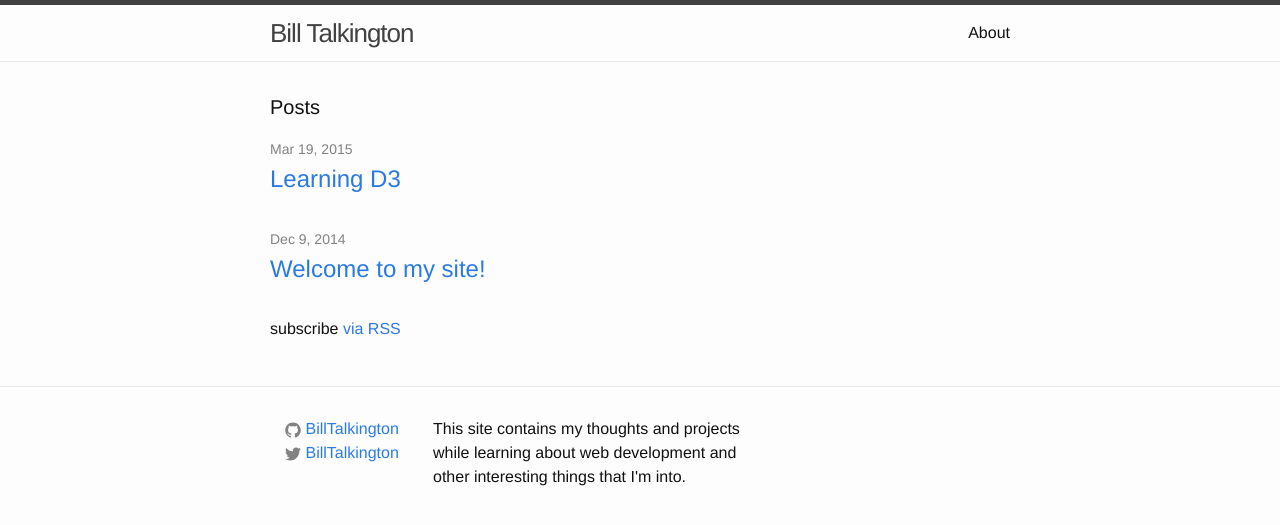
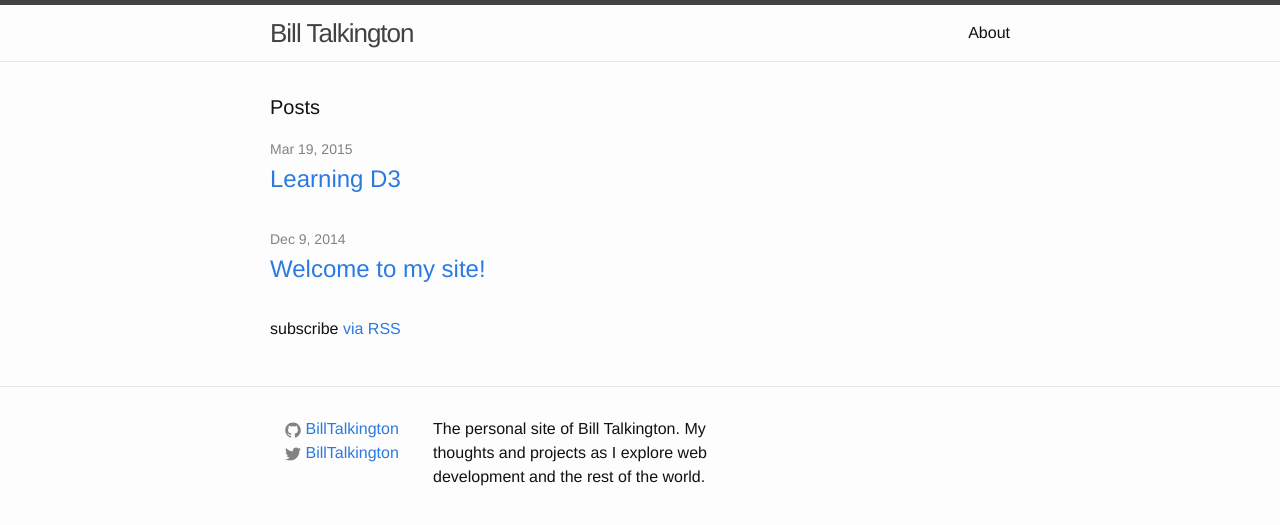
Before and after one commit to BillTalkington/billtalkington.github.io, a Jekyll site: the page built from index.html, in a window 1280 px wide. Shown: the top 525 px of the page. Built offline with Jekyll 4.4.1, drawn with Linux system fonts in a browser that asks for light colours.

Commit message:
Update site description and other settings in _config.yml

```diff
--- a/_config.yml
+++ b/_config.yml
@@ -1,10 +1,7 @@
 # Site settings
 title: Bill Talkington
 # email: your-email@domain.com
-description: > # this means to ignore newlines until "baseurl:"
-  This site contains my thoughts and projects while learning about web development
-  and other interesting things that I'm into.
-baseurl: "" # the subpath of your site, e.g. /blog/
+description: The personal site of Bill Talkington. My thoughts and projects as I explore web development and the rest of the world.
 url: "http://billtalkington.github.io" # the base hostname & protocol for your site
 twitter_username: BillTalkington
 github_username:  BillTalkington
```
